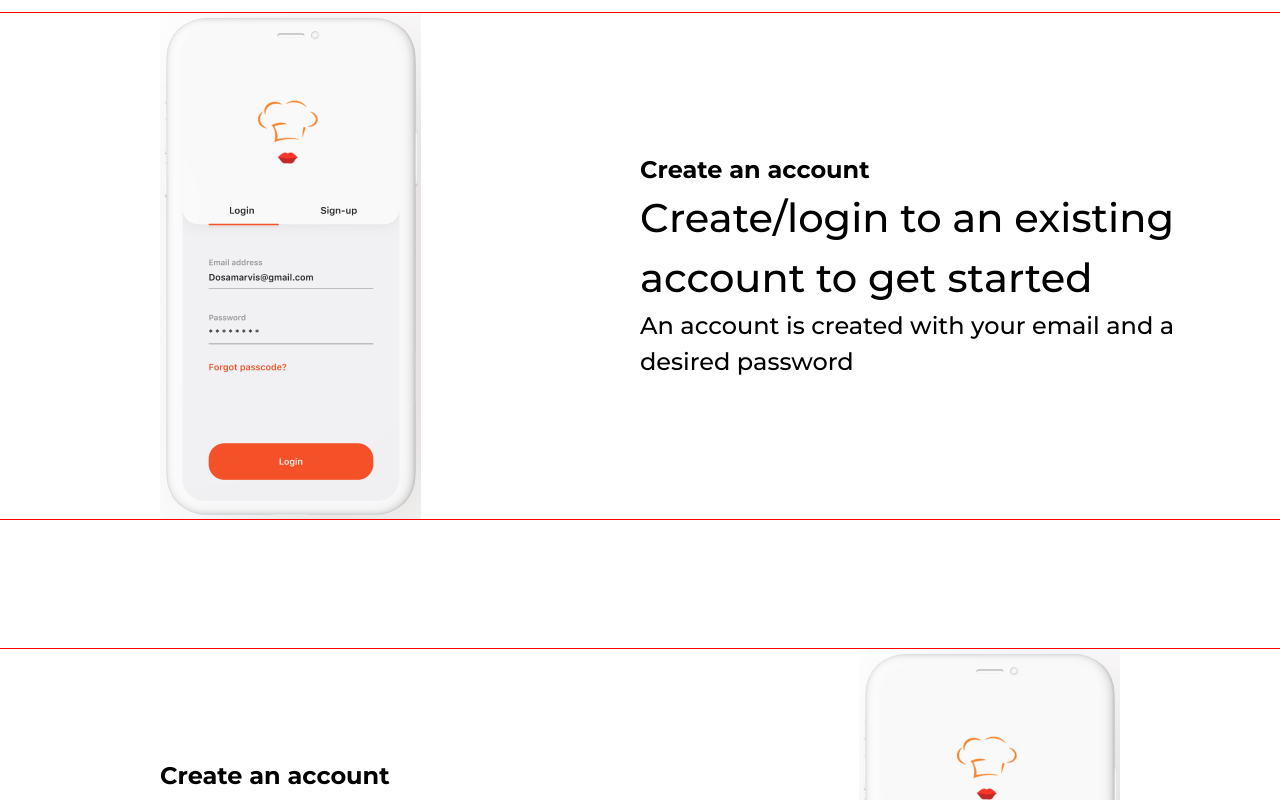
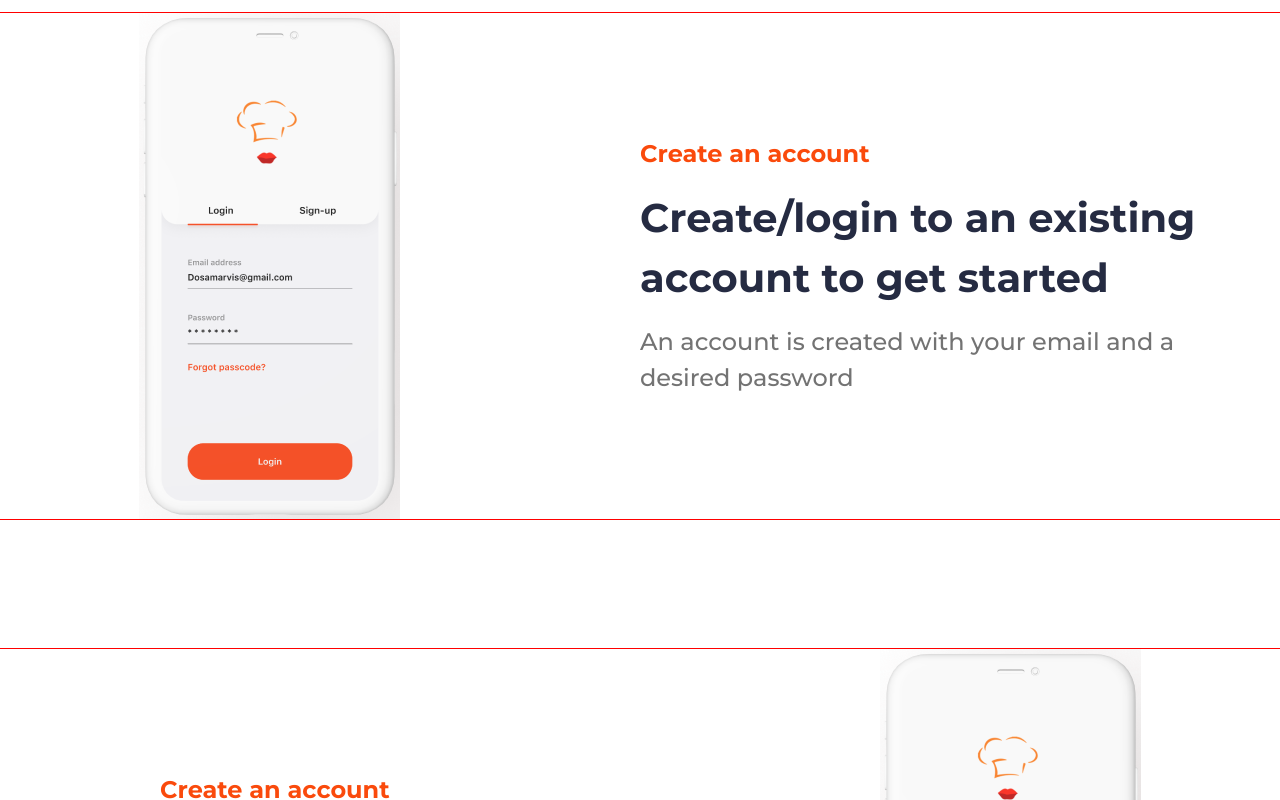
Before and after one commit to ESKempken/my-vue-template, a Vue app: page /faq in a window 1280 px wide. Shown: the part 1720-2520 px from the top of the page. Built offline with nearby package versions, Linux system fonts and the light colour scheme.

Commit message:
color var fix

```diff
--- a/src/assets/variables.sass
+++ b/src/assets/variables.sass
@@ -1,14 +1,15 @@
 $color-page: #fff
 $color-primary: #FA4A0C
 $color-secondary: #252B42
-$color-tertiary: #fff
+$color-white: #fff
 $color-light: #E4E4E4
-$color-dark: #000
+$color-dark: #737373
+$color-black: #000
 
-$colors: ("primary": $color-primary, "secondary": $color-secondary, "tertiary": $color-tertiary)
+$colors: ("primary": $color-primary, "secondary": $color-secondary, "black": $color-black, "white": $color-white, "light": $color-light, "dark": $color-dark)
 $breakpoints: ("sm": 576px, "md": 768px, "lg": 1080px)
 $font-size: ("xs": 12px, "sm": 16px, "md": 24px, "lg": 40px, "xl": 58px)
-$spacers: ("sm": 0px, "md": 34px, "lg": 80px, "xl": 130px)
+$spacers: ("sm": 16px, "md": 34px, "lg": 80px, "xl": 130px)
 
 
 // down
--- a/src/components/atom/AButton.vue
+++ b/src/components/atom/AButton.vue
@@ -48,7 +48,7 @@
 
       color: {
         type: String,
-        default: 'tertiary'
+        default: 'white'
       },
 
       background: {
@@ -86,7 +86,7 @@
         color: #{$color}
 
     &:not([data-background])
-      border: 1px solid $color-tertiary
+      border: 1px solid $color-white
       background-color: transparent
 
     &[data-rounded="true"]
--- a/src/components/atom/AText.vue
+++ b/src/components/atom/AText.vue
@@ -14,7 +14,8 @@
 <script lang="ts">
   import { defineComponent, PropType } from 'vue'
 
-  type FontOptions = 'Poppins' | 'Montserrat'
+  type optionsFont = 'Poppins' | 'Montserrat'
+  type optionsColor = 'primary' | 'secondary' | 'black' | 'white' | 'light' | 'dark'
 
   export default defineComponent({
     name: 'AText',
@@ -36,12 +37,12 @@
       },
 
       color: {
-        type: String,
+        type: String as PropType<optionsColor>,
         default: null
       },
 
       font: {
-        type: String as PropType<FontOptions>,
+        type: String as PropType<optionsFont>,
         default: null
       }
     }
--- a/src/components/molecule/MSectionBreak.vue
+++ b/src/components/molecule/MSectionBreak.vue
@@ -3,7 +3,8 @@
     <ADivider class="MSectionBreak__divider" />
 
     <AText
-      color="dark"
+      class="MSectionBreak__title"
+      color="black"
       font="Poppins"
       size="lg"
       tag="h2"
@@ -44,14 +45,21 @@
     padding-right: spacer("lg")
 
     @include breakpoint('sm')
+      padding-left: 0
+      padding-right: 0
       flex-direction: column-reverse
       gap: 49px
+
+    &__title
+      padding-left: spacer("md")
+      padding-right: spacer("md")
+
 
     &__divider
       margin-left: spacer("lg")
       margin-right: spacer("lg")
 
-      @include breakpoint('sm')
+      @include breakpoint('lg')
         margin-left: 0
         margin-right: 0
 
--- a/src/components/organism/OHero.vue
+++ b/src/components/organism/OHero.vue
@@ -74,6 +74,7 @@
   .OHero
     position: relative
     width: 100%
+    overflow: hidden
 
     &__layout
       display: flex
@@ -100,7 +101,7 @@
       flex-direction: column
       align-items: center
       text-align: center
-      color: $color-tertiary
+      color: $color-white
 
       @include breakpoint('md')
         color: $color-secondary
@@ -113,6 +114,9 @@
 
       > p
         margin-bottom: 54px
+
+        @include breakpoint('md')
+          color: $color-dark
 
     &__content
       max-width: 940px
--- a/src/components/organism/OSection.vue
+++ b/src/components/organism/OSection.vue
@@ -3,23 +3,32 @@
     :data-reverse="reverse"
     class="OSection"
   >
+    <div class="OSection__content">
+      <AText
+        color="primary"
+        weight="700"
+      >
+        {{ $props.subtitle }}
+      </AText>
+      <AText
+        color="secondary"
+        size="lg"
+        weight="700"
+      >
+        {{ $props.title }}
+      </AText>
+      <AText
+        color="dark"
+      >
+        {{ $props.description }}
+      </AText>
+    </div>
+
     <img
       :src="pngPath"
       alt="front view product shot"
       class="OSection__image"
     >
-
-    <div class="OSection__content">
-      <AText weight="700">
-        {{ $props.subtitle }}
-      </AText>
-      <AText size="lg">
-        {{ $props.title }}
-      </AText>
-      <AText>
-        {{ $props.description }}
-      </AText>
-    </div>
   </section>
 </template>
 
@@ -74,22 +83,34 @@
     outline: red solid 1px
     width: 100%
 
+    &[data-reverse]
+      flex-direction: row-reverse
+
+    @include breakpoint('md')
+      margin-left: spacer("md")
+      margin-right: spacer("md")
+      flex-direction: column !important
+      //FIXME Specificity data attr
+
+      .OSection__content, .OSection__image
+        margin-left: 0
+        margin-right: 0
+
+      .OSection__content
+        text-align: center
+        gap: spacer("md")
+
     &__content
       flex: 0 0 50%
       display: flex
+      gap: spacer("sm")
       justify-content: center
       flex-direction: column
+      margin-left: spacer("lg")
 
     &__image
-      padding-left: spacer("lg")
+      margin-left: spacer("lg")
+      margin-right: spacer("lg")
 
-    &[data-reverse]
-      flex-direction: row-reverse
-
-      .OSection__image
-        padding-right: spacer("lg")
-
-      .OSection__content
-        padding-left: spacer("lg")
 
 </style>
--- a/src/components/page/PHome.vue
+++ b/src/components/page/PHome.vue
@@ -7,6 +7,7 @@
     <OSection
       description="An account is created with your email and a desired password"
       img-name="product-3"
+      reverse
       subtitle="Create an account"
       title="Create/login to an existing account to get started"
     />
@@ -14,7 +15,6 @@
     <OSection
       description="An account is created with your email and a desired password"
       img-name="product-3"
-      reverse
       subtitle="Create an account"
       title="Create/login to an existing account to get started"
     />
```
